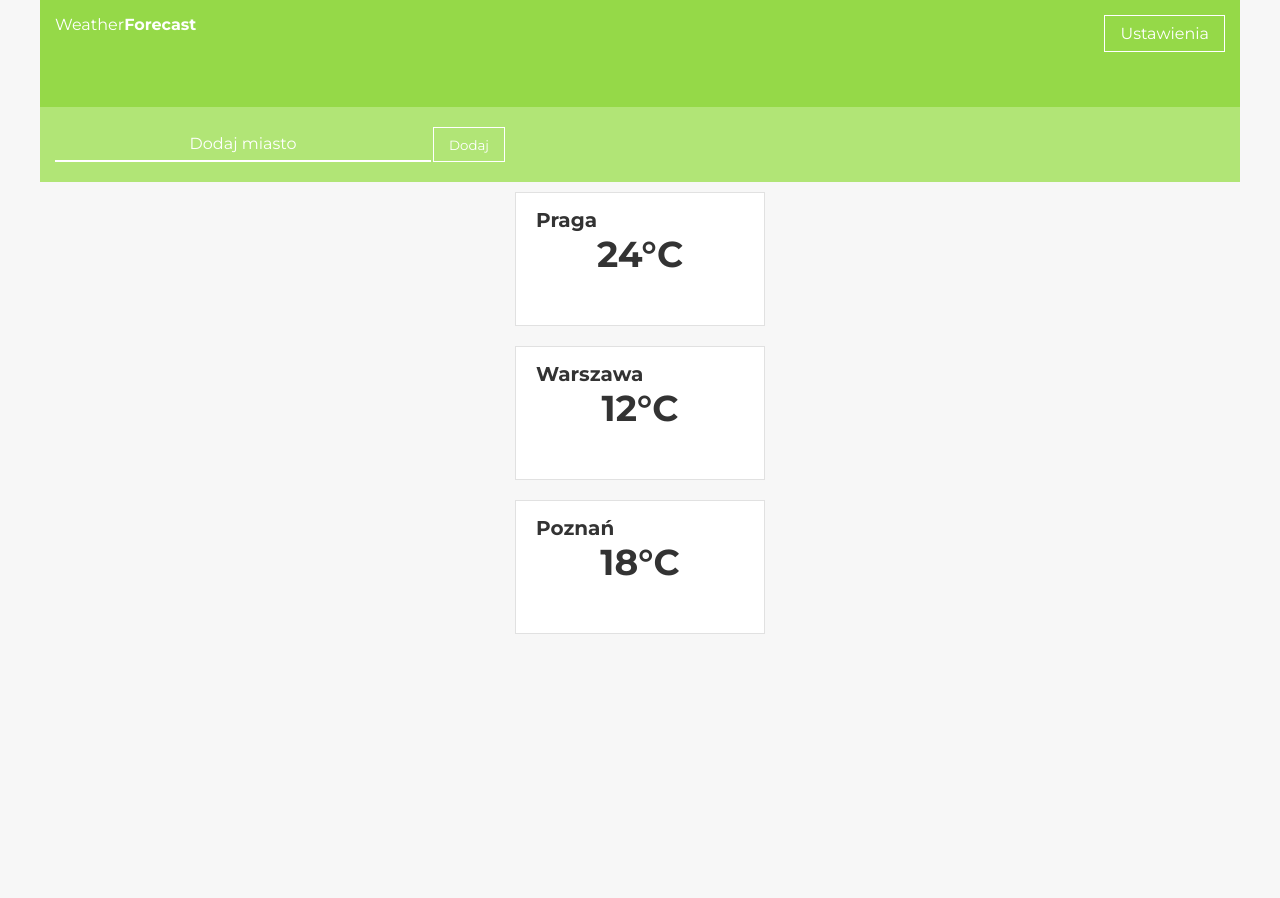
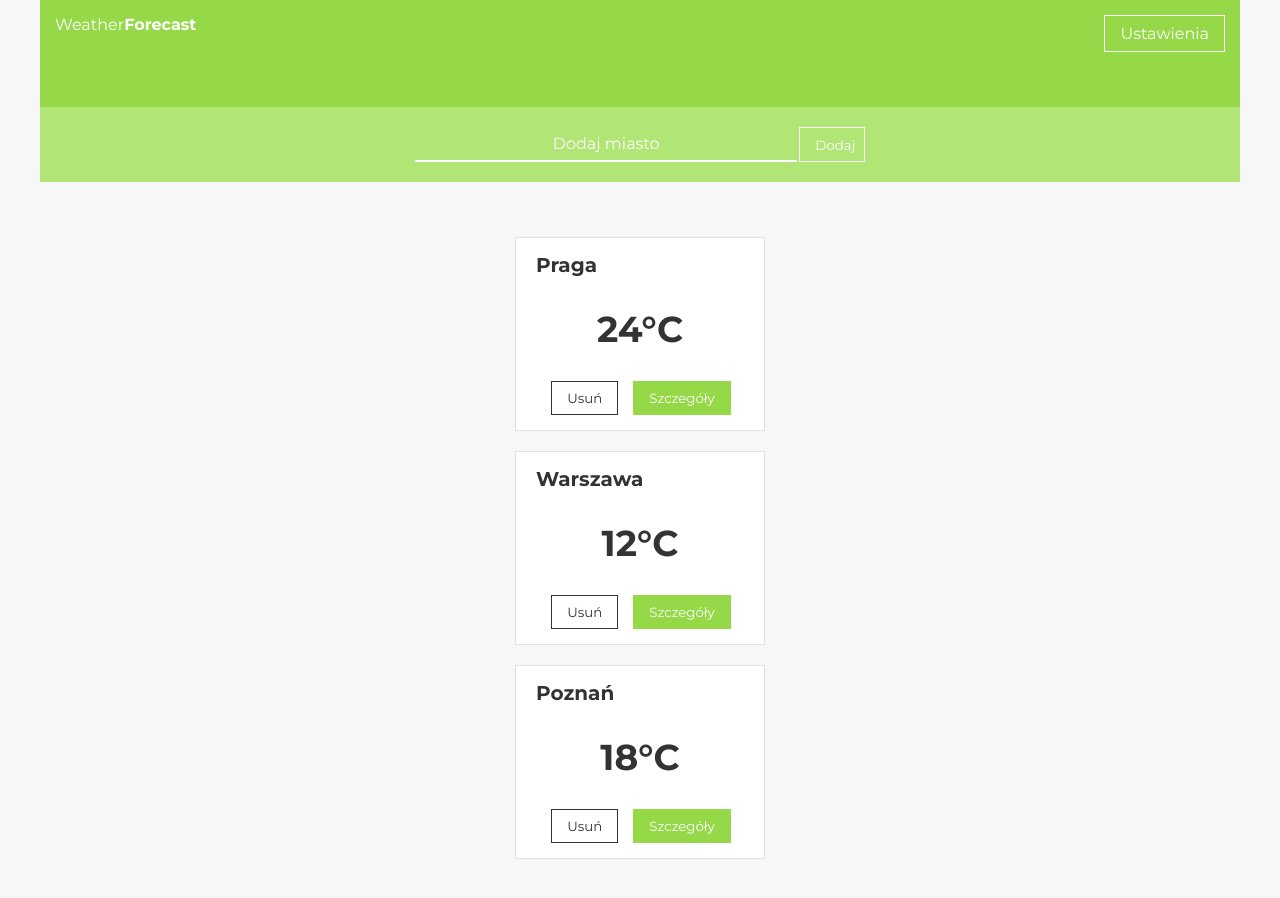
Before and after one commit to jWytrzes/weather, a React (Create React App) app: page / in a window 1280 px wide. Shown: the top 898 px of the page. Before the commit the page ends 800 px from the top, so only its background shows below. Built offline with nearby package versions, Linux system fonts and the light colour scheme.

Commit message:
Finished Index Page mobile styles(I think)

```diff
--- a/src/Layout.js
+++ b/src/Layout.js
@@ -20,6 +20,29 @@ const StyledLink = styled(Link)`
     color: inherit;
     padding: 8px 15px;
     border: 1px solid ${({ theme }) => theme.white};
+    position: relative;
+
+    ::after {
+        content: "";
+        display: block;
+        position: absolute;
+        width: 100%;
+        height: 100%;
+        top: 0;
+        right: 0;
+        transform: scale(0);
+        z-index: 10;
+        transition: transform .15s ease-in-out;
+        opacity: .2;
+        background-color: ${({ theme, dark }) => dark ? theme.primary : theme.white};
+        cursor: pointer;
+    }
+
+    :hover {
+        ::after {
+            transform: scale(1);
+        }
+    }
 `;
 
 const Layout = ({children}) => (
--- a/src/components/Button.js
+++ b/src/components/Button.js
@@ -1,21 +1,45 @@
 import React from 'react';
 import styled from 'styled-components';
 
-const StyledButton = styled.button`
+const Button = styled.button`
     text-decoration: none;
-    color: ${({ theme }) => theme.white};
     font-family: inherit;
     padding: 8px 15px;
     border: 1px solid;
-    border-color: ${({ dark }) => dark ? `${({ theme }) => theme.black}` : ' ${({ theme }) => theme.white}'};
-    background: none;
+    border-color: ${({ theme, dark, primary }) => dark ? theme.black : primary ? theme.primary : theme.white };
+    color: ${({ theme, dark }) => dark ? theme.black : theme.white };
+    background:  ${({ theme, primary }) => primary ? theme.primary : 'none' };
     margin-left:2px;
+    position: relative;
+    overflow: hidden;
+
+    ::after {
+        content: "";
+        display: block;
+        position: absolute;
+        width: 100%;
+        height: 100%;
+        top: 0;
+        right: 0;
+        transform: scale(0);
+        z-index: 10;
+        transition: transform .15s ease-in-out;
+        opacity: .2;
+        background-color: ${({ theme, dark }) => dark ? theme.primary : theme.white};
+        cursor: pointer;
+    }
+
+    :hover {
+        ::after {
+            transform: scale(1);
+        }
+    }
 `;
 
-const Button = ({children, dark}) => (
-    <StyledButton>
-        {children}
+/* const Button = (props) => (
+    <StyledButton {...props}>
+        {props.children}
     </StyledButton>
-)
+) */
 
 export default Button;
--- a/src/components/Cities.js
+++ b/src/components/Cities.js
@@ -7,6 +7,7 @@ const StyledWrapper = styled.div`
     justify-content: center;
     flex-direction: column;
     align-items: center;
+    padding: 45px 0;
 `;
 
 const Cities = ({items}) => (
--- a/src/components/City.js
+++ b/src/components/City.js
@@ -24,16 +24,22 @@ const StyledTemperature = styled.div`
     font-size: 36px;
     font-weight: 600;
     text-align: center;
+    margin: 30px auto;
+`;
+
+const StyledButtonsWrapper = styled.div`
+    display: flex;
+    justify-content: space-evenly;
 `;
 
 const City = ({city}) => (
     <StyledWrapper>
         <H2> {city.name} </H2>
         <StyledTemperature> {city.temp}°C </StyledTemperature>
-        <div>
+        <StyledButtonsWrapper>
             <Button dark> Usuń </Button>
-            <Button background> Szczegóły </Button>
-        </div>
+            <Button primary> Szczegóły </Button>
+        </StyledButtonsWrapper>
     </StyledWrapper>
 );
 
--- a/src/components/InputField.js
+++ b/src/components/InputField.js
@@ -7,6 +7,7 @@ const StyledWrapper = styled.div`
     width: 100%;
     display: flex;
     justify-content: center;
+    margin: 0 auto;
 `;
 
 const StyledInput = styled.input`
```
